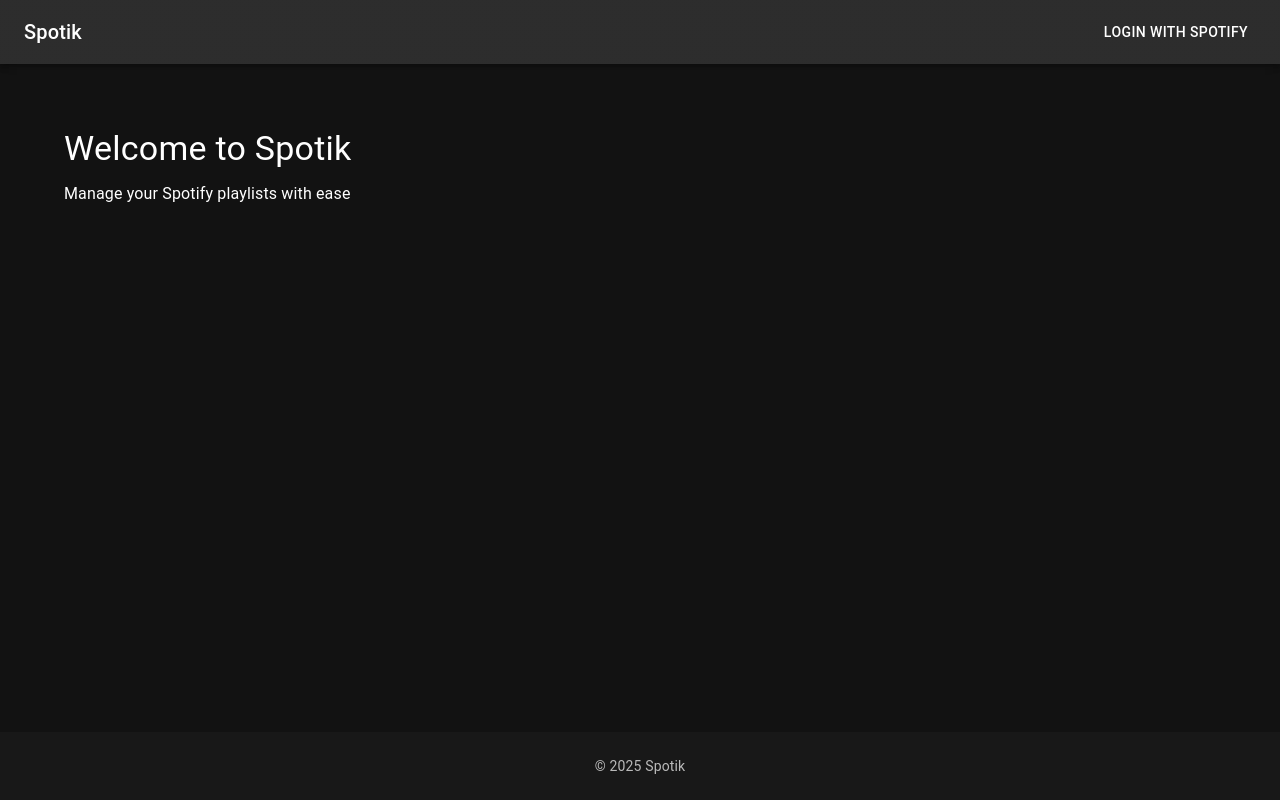
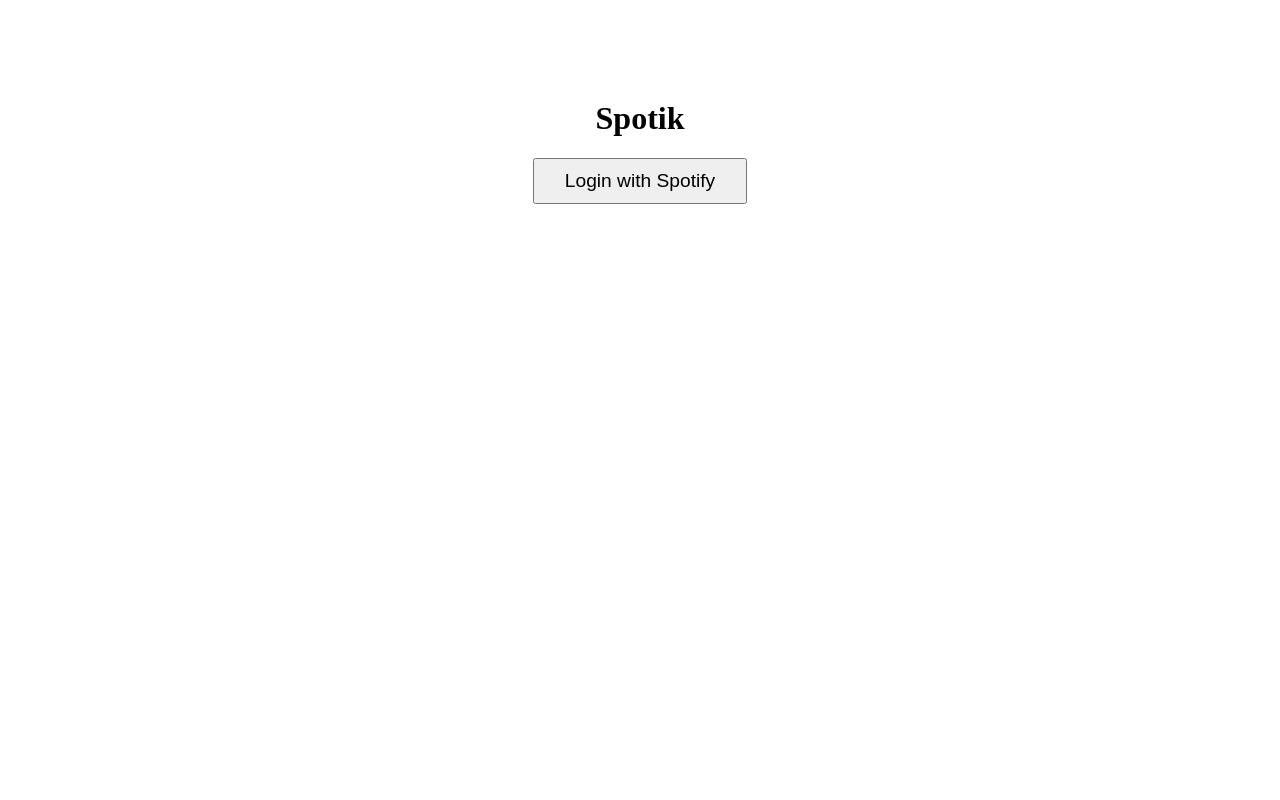
Before and after one commit to plkv/spotik, a React (Create React App) app in the folder frontend/: page / in a window 1280 px wide. Built offline with nearby package versions, Linux system fonts and the light colour scheme.

Commit message:
MVP: minimal working Spotify OAuth login (frontend+backend)

```diff
--- a/frontend/src/App.js
+++ b/frontend/src/App.js
@@ -1,89 +1,18 @@
 import React from 'react';
-import { BrowserRouter as Router, Routes, Route } from 'react-router-dom';
-import { ThemeProvider, createTheme } from '@mui/material/styles';
-import CssBaseline from '@mui/material/CssBaseline';
-import Box from '@mui/material/Box';
-import Container from '@mui/material/Container';
-import AppBar from '@mui/material/AppBar';
-import Toolbar from '@mui/material/Toolbar';
-import Typography from '@mui/material/Typography';
-import Button from '@mui/material/Button';
-
-// Create theme
-const theme = createTheme({
-  palette: {
-    mode: 'dark',
-    primary: {
-      main: '#1DB954', // Spotify green
-    },
-    background: {
-      default: '#121212',
-      paper: '#181818',
-    },
-  },
-});
-
-// Placeholder components
-const Home = () => (
-  <Box sx={{ mt: 4 }}>
-    <Typography variant="h4" component="h1" gutterBottom>
-      Welcome to Spotik
-    </Typography>
-    <Typography variant="body1">
-      Manage your Spotify playlists with ease
-    </Typography>
-  </Box>
-);
-
-const Playlists = () => (
-  <Box sx={{ mt: 4 }}>
-    <Typography variant="h4" component="h1" gutterBottom>
-      Your Playlists
-    </Typography>
-  </Box>
-);
 
 function App() {
   return (
-    <ThemeProvider theme={theme}>
-      <CssBaseline />
-      <Router>
-        <Box sx={{ display: 'flex', flexDirection: 'column', minHeight: '100vh' }}>
-          <AppBar position="static">
-            <Toolbar>
-              <Typography variant="h6" component="div" sx={{ flexGrow: 1 }}>
-                Spotik
-              </Typography>
-              <Button
-                color="inherit"
-                onClick={async () => {
-                  const response = await fetch(`${process.env.REACT_APP_API_URL}/api/auth/login`);
-                  const data = await response.json();
-                  window.location.href = data.url;
-                }}
-              >
-                Login with Spotify
-              </Button>
-            </Toolbar>
-          </AppBar>
-
-          <Container component="main" sx={{ mt: 4, mb: 4, flex: 1 }}>
-            <Routes>
-              <Route path="/" element={<Home />} />
-              <Route path="/playlists" element={<Playlists />} />
-            </Routes>
-          </Container>
-
-          <Box component="footer" sx={{ py: 3, bgcolor: 'background.paper' }}>
-            <Container maxWidth="sm">
-              <Typography variant="body2" color="text.secondary" align="center">
-                © {new Date().getFullYear()} Spotik
-              </Typography>
-            </Container>
-          </Box>
-        </Box>
-      </Router>
-    </ThemeProvider>
+    <div style={{ textAlign: 'center', marginTop: '100px' }}>
+      <h1>Spotik</h1>
+      <button
+        style={{ fontSize: '1.2em', padding: '10px 30px' }}
+        onClick={() => {
+          window.location.href = `${process.env.REACT_APP_API_URL}/api/auth/login`;
+        }}
+      >
+        Login with Spotify
+      </button>
+    </div>
   );
 }
 
```
Also changed, not shown: 1 other file (tests, documents, lock files or other folders).
